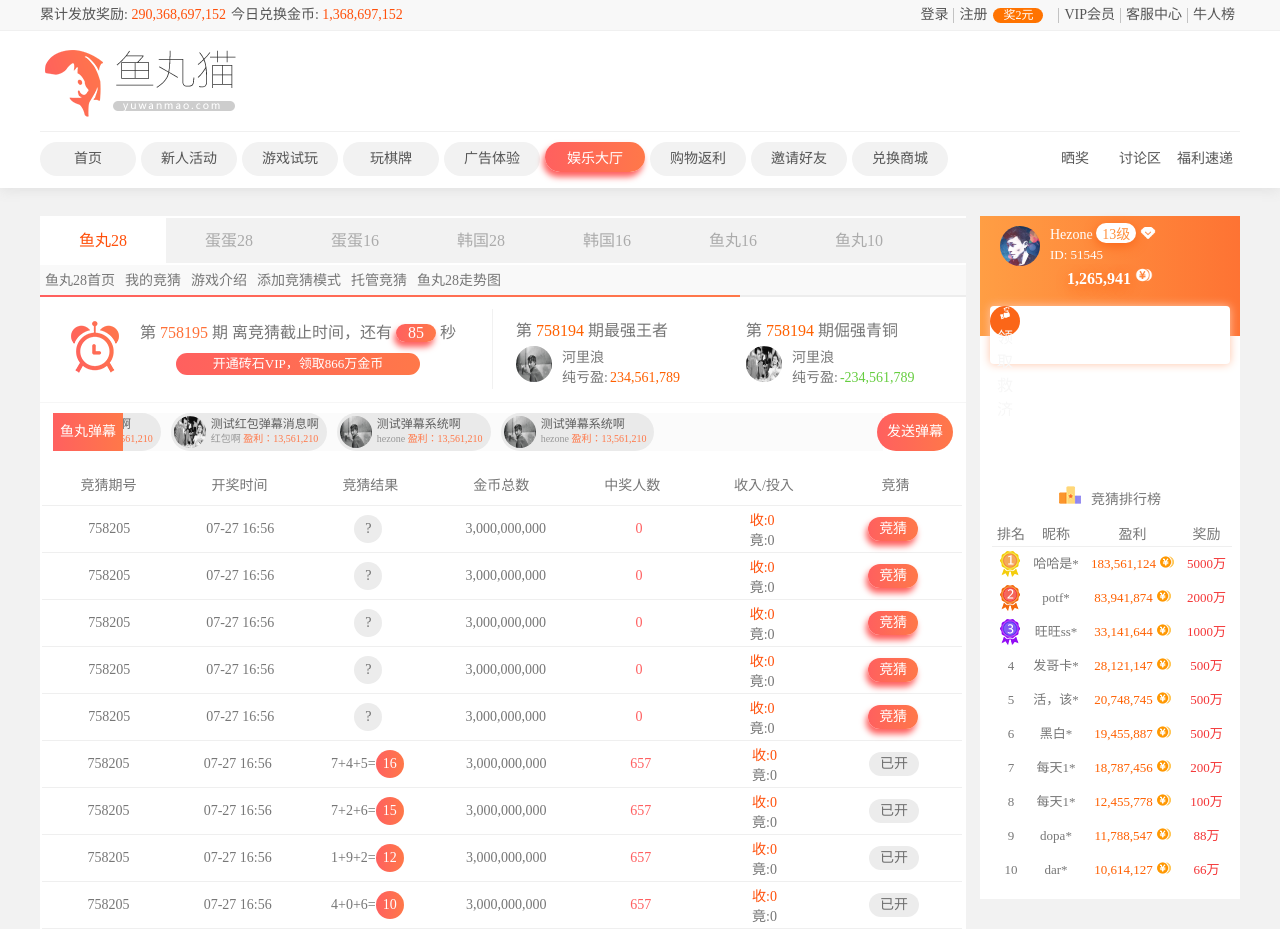
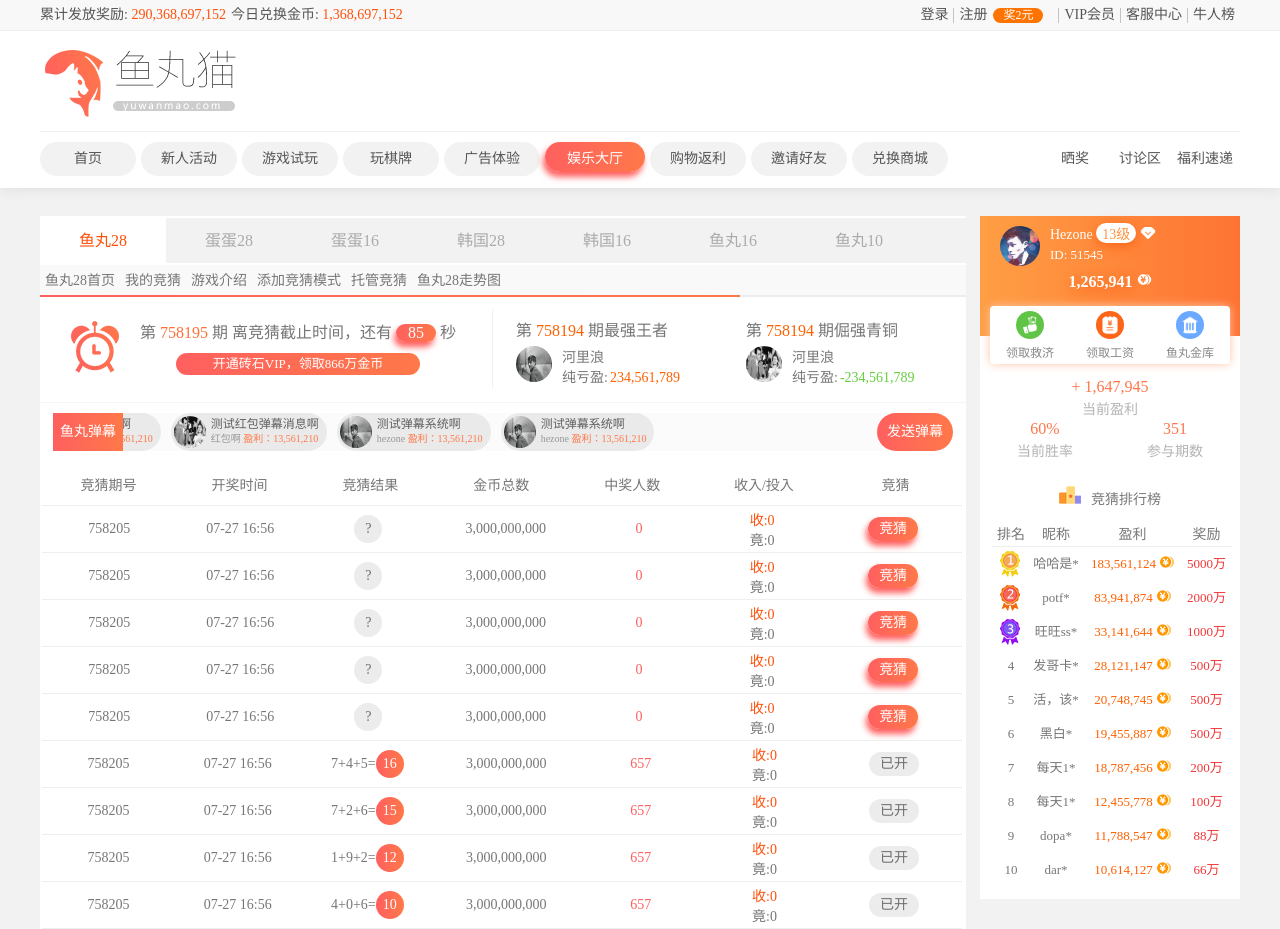
Before and after one commit to hedada-hc/hezone-html, a website: page game.html in a window 1280 px wide. Shown: the top 929 px of the page. Drawn offline with Linux system fonts and the light colour scheme.

Commit message:
游戏页面用户信息

```diff
--- a/css/_game.scss
+++ b/css/_game.scss
@@ -779,9 +779,10 @@
 				display: block;
 				width: 240px;
 				float: left;
+				margin: 6px 0;
 				img{
 					display: inline-block;
-					width: 18px;
+					width: 15px;
 				}
 			}
 			.game_member_info_btn{
@@ -791,19 +792,36 @@
 				border-radius:4px;
 				box-shadow: 0px 0px 10px #ffc4a7;
 				margin-top: 80px;
-				a{
+				li{
+					width: 60px;
+					padding: 0 10px;
+					height: 58px;
 					float: left;
-					color: #f7f7f7;
-					display: inline-block;
-					width: 30px;
-					height: 30px;
-					border-radius:30px;
-					background:#fb6618;
-					img{
+					a{
+						width: 60px;
+						float: left;
+						color: #f7f7f7;
 						display: inline-block;
-						width: 14px;
-						text-align: center;
+						img{
+							padding:4px;
+							display: inline-block;
+							width: 20px;
+							background:#fb6618;
+							border-radius:30px;
+							margin-top: 5px;
+						}
+						span{
+							font-size: 12px;
+							color: #888888;
+							display: block;
+						}
 					}
+				}
+				li:nth-child(1) a img{
+					background: #60c547;
+				}
+				li:nth-child(3) a img{
+					background: #6aa9ff;
 				}
 			}
 			.game_member_info_head{
@@ -820,6 +838,32 @@
 				float: left;
 				font-size:13px;
 
+			}
+		}
+		.game_member_gameinfo{
+			float: left;
+			margin-top: 40px;
+			li:nth-child(1){
+				width: 260px;
+				text-align: center;
+			}
+			li{
+				width: 130px;
+				float: left;
+				text-align: center;
+				.game_member_gameinfo_s{
+					color: #60c547;
+				}
+				.game_member_gameinfo_y{
+					color: #ff764a;
+				}
+				p{
+					margin: 2px 0;
+				}
+				span{
+					color: #b4b4b4;
+					font-size:14px;
+				}
 			}
 		}
 
--- a/game.html
+++ b/game.html
@@ -267,14 +267,41 @@
 					1,265,941
 					<img src="./images/ico/jinbi_bai.png">
 				</a>
-				<div class="game_member_info_btn">
-					<a href="#">
-						<img src="./images/ico/jiuji.png">
-						领取救济
-					</a>
-				</div>
+				<ul class="game_member_info_btn">
+					<li>
+						<a href="#">
+							<img src="./images/ico/jiuji.png">
+							<span>领取救济</span>
+						</a>
+					</li>
+					<li>
+						<a href="#">
+							<img src="./images/ico/gongzi.png">
+							<span>领取工资</span>
+						</a>
+					</li>
+					<li>
+						<a href="#">
+							<img src="./images/ico/yinhang.png">
+							<span>鱼丸金库</span>
+						</a>
+					</li>
+				</ul>
 			</div>
-
+			<ul class="game_member_gameinfo">
+				<li>
+					<p class="game_member_gameinfo_y">+ 1,647,945</p>
+					<span>当前盈利</span>
+				</li>
+				<li>
+					<p class="game_member_gameinfo_y">60%</p>
+					<span>当前胜率</span>
+				</li>
+				<li>
+					<p class="game_member_gameinfo_y">351</p>
+					<span>参与期数</span>
+				</li>
+			</ul>
 		</div>
 
 		<!-- 竞猜排行榜 -->
```
Also changed, not shown: css/index.css, 1 other file.
